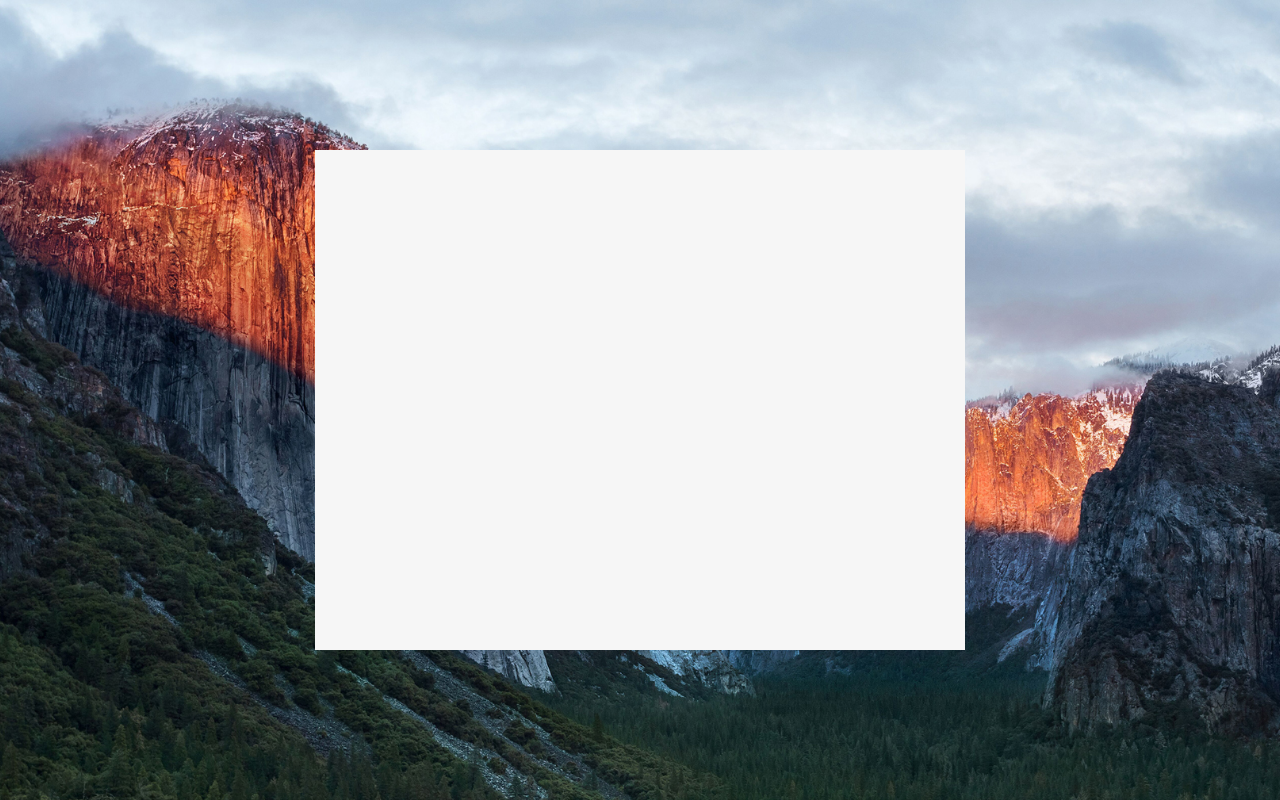
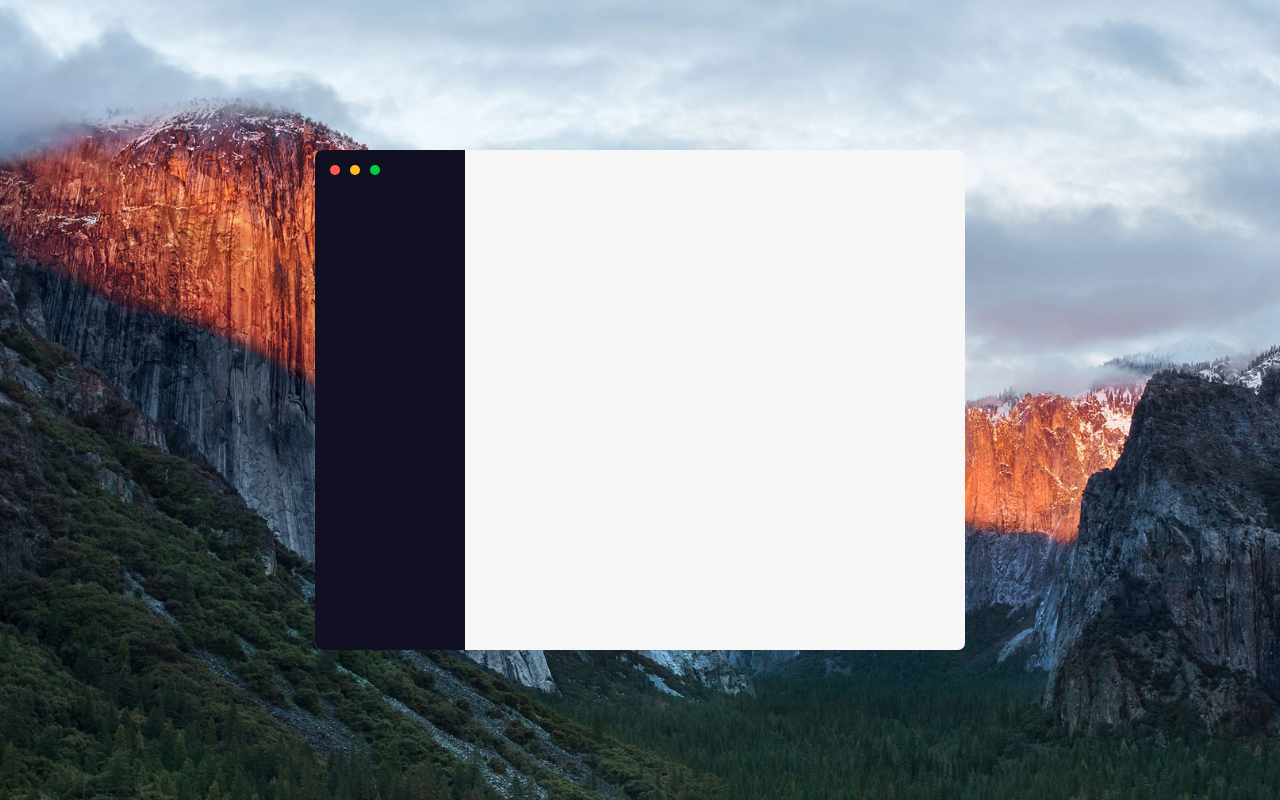
Before and after one commit to el-gosia/el-react-app, a React (Create React App) app: page / in a window 1280 px wide. Built offline with nearby package versions, Linux system fonts and the light colour scheme.

Commit message:
scaffolded & initially styled window sidebar

```diff
--- a/src/components/Window.js
+++ b/src/components/Window.js
@@ -2,4 +2,18 @@ import React from 'react';
 
 import './Window.scss';
 
-export const Window = () => <div className="window" />;
+const controlButtons = ['close', 'minimize', 'maximize'];
+
+export const Window = () => (
+  <div className="window">
+    <div className="sidebar">
+      <ul class="sidebar__controls">
+        {controlButtons.map(type => (
+          <li>
+            <button className={`sidebar__control sidebar__control--${type}`} />
+          </li>
+        ))}
+      </ul>
+    </div>
+  </div>
+);
--- a/src/components/Window.scss
+++ b/src/components/Window.scss
@@ -1,7 +1,55 @@
 @import 'src/style/variables';
+
+$window-border-radius: 7px;
+$control-btn-size: 10px;
 
 .window {
   background-color: $pearl;
   height: 500px;
   width: 650px;
+  display: flex;
+  border-radius: $window-border-radius;
 }
+
+.sidebar {
+  height: 100%;
+  width: 150px;
+  background-color: $midnight-blue;
+  border: {
+    top-left-radius: $window-border-radius;
+    bottom-left-radius: $window-border-radius;
+  }
+
+  &__controls {
+    margin: 0;
+    padding: 15px;
+    list-style: none;
+    height: 40px;
+    border-top-left-radius: $window-border-radius;
+
+    display: flex;
+    align-items: center;
+  }
+
+  &__control {
+    height: $control-btn-size;
+    width: $control-btn-size;
+    border-radius: 50%;
+    margin-right: $control-btn-size;
+
+    padding: 0;
+    border: none;
+    outline: none;
+    cursor: pointer;
+
+    &--close {
+      background-color: $red;
+    }
+    &--minimize {
+      background-color: $yellow;
+    }
+    &--maximize {
+      background-color: $green;
+    }
+  }
+}
```
